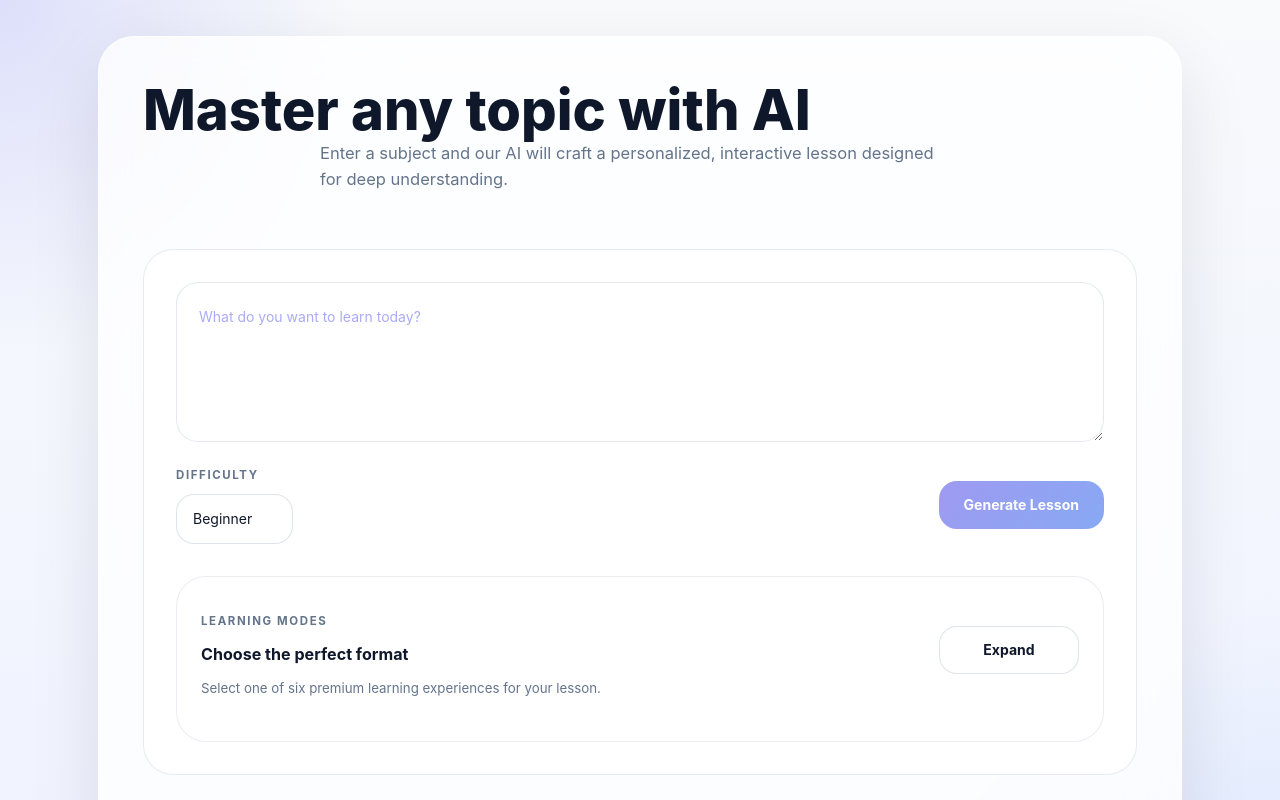
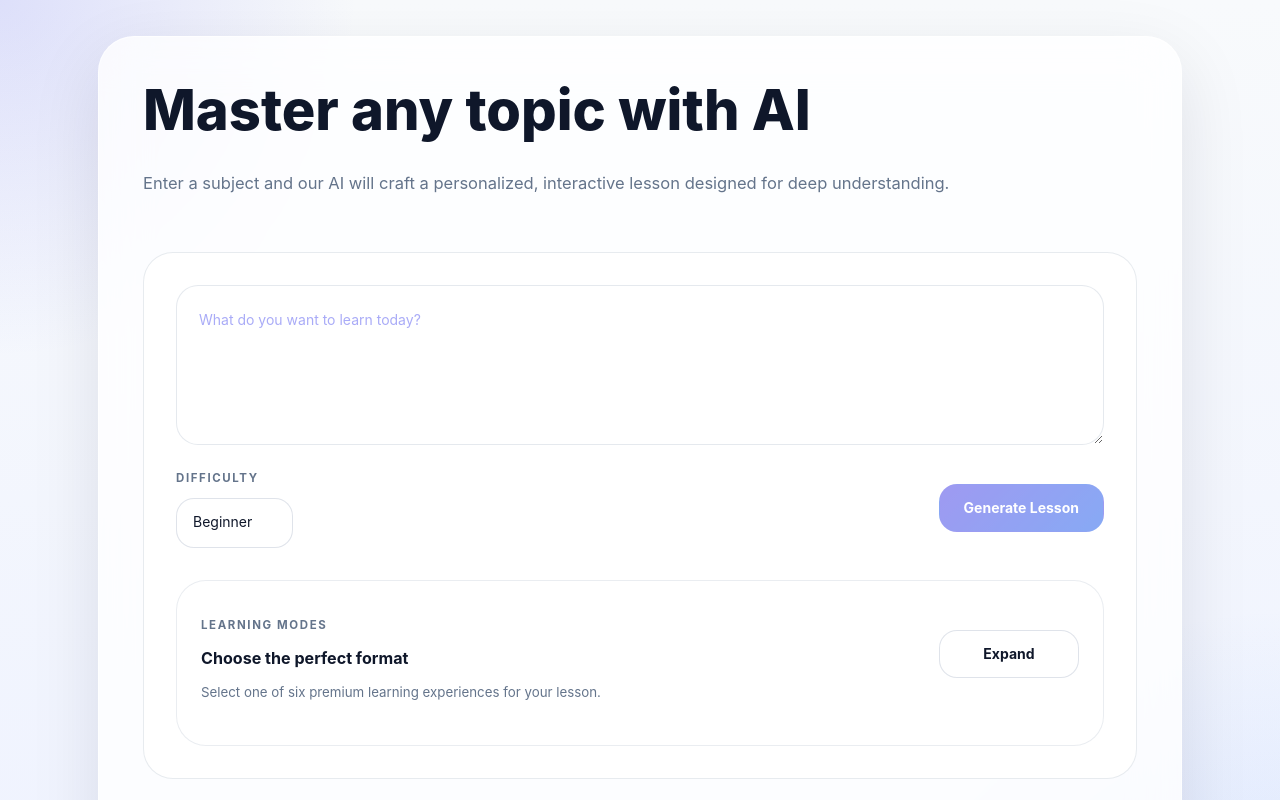
Before and after one commit to RoohulAmin-dev/gamification-with-AI, a React app in the folder frontend/: page / in a window 1280 px wide. Shown: the top 800 px of the page. Built offline with nearby package versions, Linux system fonts and the light colour scheme; the HTML template or start-up script is replaced by a standard one.

Commit message:
Upgrade a tiny changes to align the hero-text in the home page

```diff
--- a/frontend/src/index.css
+++ b/frontend/src/index.css
@@ -96,7 +96,8 @@ textarea {
 
 .hero-copy {
   margin: 0 auto;
-  max-width: 640px;
+  padding-top: 30px;
+  max-width: auto;
   color: var(--text-muted);
   font-size: clamp(1rem, 1.5vw, 1.18rem);
 }
```
